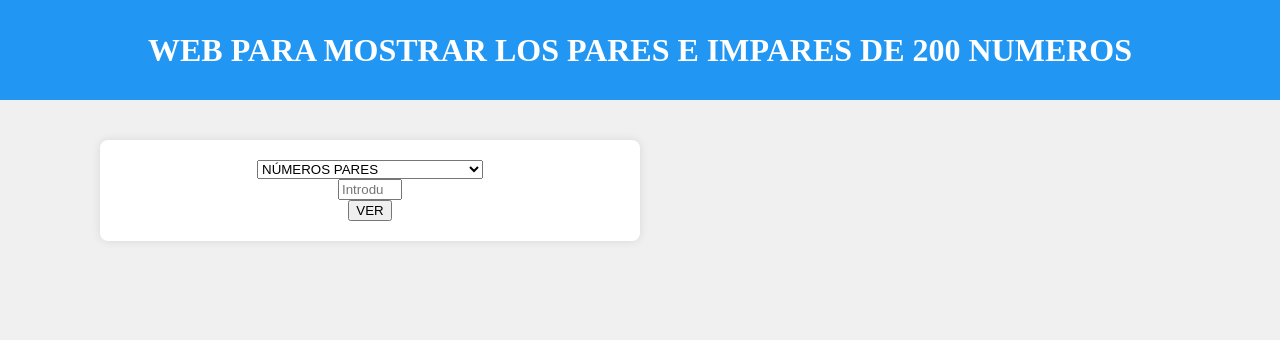
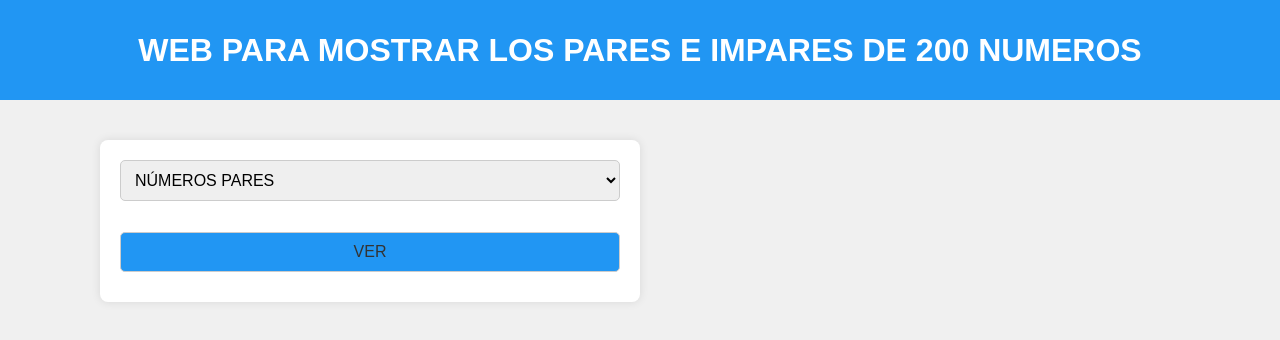
Before and after one commit to JuanSanabria55822013/Web_ParesImpares, a plain HTML site: page index.html in a window 1280 px wide. Drawn offline with Linux system fonts and the light colour scheme.

Commit message:
Más detalles para el css, como la opción de que el input no se vea dependiendo de la opción

```diff
--- a/CSS/estilo.css
+++ b/CSS/estilo.css
@@ -1,4 +1,5 @@
 body {
+    font-family: "Nunito", sans-serif;
     margin: 0;
     padding: 0;
     display: flex;
@@ -35,5 +36,34 @@ body {
   }
 
   h1{
+    font-size: xx-large;
+    font-weight: bold;
     color: #fff;
   }
+
+  .inputNormal{
+    opacity: 0;
+  }
+
+  .inputMayor{
+    opacity: 1;
+    width: 300px;
+    height: 30px;
+    margin: 20px;
+  }
+
+  select, button {
+    margin-bottom: 10px;
+    width: 100%;
+    padding: 10px;
+    border: 1px solid #ccc;
+    border-radius: 5px;
+    font-size: 16px;
+    box-sizing: border-box;
+  }
+
+  button {
+    background-color: #2196F3;
+    color: #333333;
+    cursor: pointer;
+  }
```
